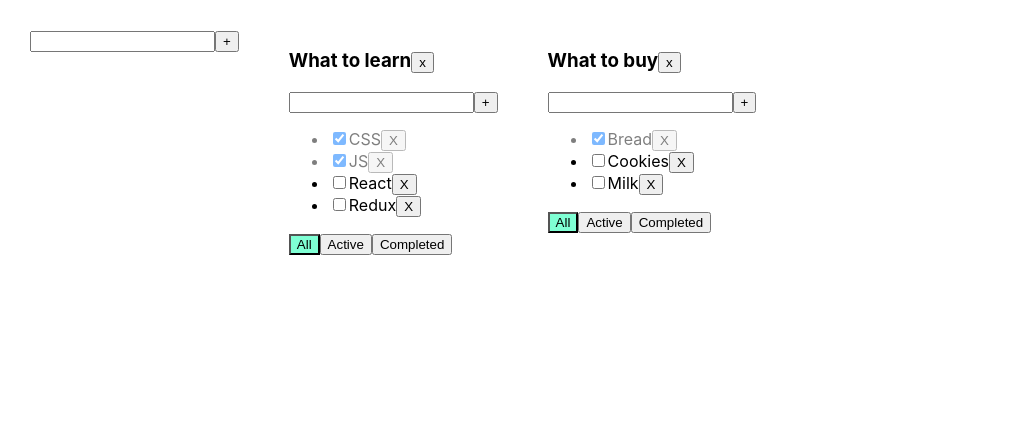
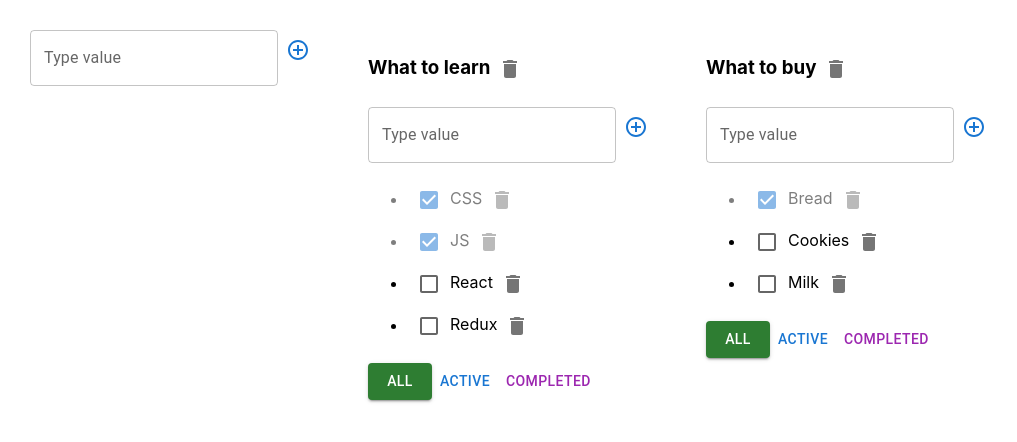
Before and after one commit to kholiavkoi/todolist-ts, a React (Create React App) app: page / in a window 1280 px wide. Shown: the top 442 px of the page, without its empty margins (0-1017 px from the left). Built offline with nearby package versions, Linux system fonts and the light colour scheme.

Commit message:
added mui

```diff
--- a/src/AddItemForm.tsx
+++ b/src/AddItemForm.tsx
@@ -1,4 +1,6 @@
 import React, { ChangeEvent, KeyboardEvent, useState } from "react";
+import { IconButton, TextField } from "@mui/material";
+import AddCircleOutlineIcon from '@mui/icons-material/AddCircleOutline';
 
 type AddItemFormPropsType = {
 	addItem: (title: string) => void
@@ -35,12 +37,16 @@ export function AddItemForm({ addItem }: AddItemFormPropsType) {
 
 	return (
 		<div>
-			<input className={error ? 'error' : ''}
-			       value={newTaskTitle}
-			       onKeyDown={onKeyDownHandler}
-			       onChange={onChangeHandle} />
-			<button onClick={handleAddTask}>+</button>
-			{error && <div className='error-message'>{error}</div>}
+			<TextField error={!!error}
+			           variant='outlined'
+					       value={newTaskTitle}
+			           label='Type value'
+			           helperText={error}
+					       onKeyDown={onKeyDownHandler}
+					       onChange={onChangeHandle} />
+			<IconButton onClick={handleAddTask} color='primary'>
+				<AddCircleOutlineIcon />
+			</IconButton>
 		</div>
 	)
 }
--- a/src/EditableSpan.tsx
+++ b/src/EditableSpan.tsx
@@ -1,4 +1,5 @@
 import React, { ChangeEvent, useState } from "react";
+import { TextField } from "@mui/material";
 
 type EditableSpanPropsType = {
 	title: string,
@@ -24,7 +25,7 @@ export function EditableSpan(props: EditableSpanPropsType) {
 	}
 
 	return editMode ?
-		<input type="text" value={title} onChange={onChangeTitleHandler} onBlur={activateViewMode} autoFocus />
+		<TextField variant="standard" type="text" value={title} onChange={onChangeTitleHandler} onBlur={activateViewMode} autoFocus />
 		:
 		<span onDoubleClick={activateEditMode}>{props.title}</span>
 }
--- a/src/Todolist.tsx
+++ b/src/Todolist.tsx
@@ -2,6 +2,8 @@ import React, { ChangeEvent } from "react";
 import { FilterValuesType } from "./App";
 import { AddItemForm } from "./AddItemForm";
 import { EditableSpan } from "./EditableSpan";
+import DeleteIcon from '@mui/icons-material/Delete';
+import { Button, Checkbox, IconButton } from "@mui/material";
 
 export type TaskType = {
 	id: string
@@ -63,7 +65,9 @@ export function Todolist({
 		<div>
 			<h3>
 				<EditableSpan title={title} onChange={changeTodolistTitle} />
-				<button onClick={removeTodo}>x</button>
+				<IconButton onClick={removeTodo}>
+					<DeleteIcon />
+				</IconButton>
 			</h3>
 			<AddItemForm addItem={addNewTask} />
 			<ul>
@@ -81,23 +85,25 @@ export function Todolist({
 					}
 
 					return <li className={task.isDone ? 'is-done' : ''} key={task.id}>
-						<input type="checkbox"
+						<Checkbox
 						       onChange={onChangeStatusHandler}
 						       checked={task.isDone} />
 						<EditableSpan title={task.title} onChange={onChangeTitleHandler} />
-						<button onClick={onRemoveHandler}>X</button>
+						<IconButton onClick={onRemoveHandler}>
+							<DeleteIcon />
+						</IconButton>
 					</li>
 				})}
 
 			</ul>
 
 			<div>
-				<button className={filter === 'all' ? 'active-filter' : ''} onClick={onAllClickHandler}>All</button>
-				<button className={filter === 'active' ? 'active-filter' : ''} onClick={onActiveClickHandler}>Active
-				</button>
-				<button className={filter === 'completed' ? 'active-filter' : ''}
+				<Button variant={filter === 'all' ? 'contained' : 'text'} color='success' onClick={onAllClickHandler}>All</Button>
+				<Button color='primary' variant={filter === 'active' ? 'contained' : 'text'} onClick={onActiveClickHandler}>Active
+				</Button>
+				<Button color='secondary' variant={filter === 'completed' ? 'contained' : 'text'}
 				        onClick={onCompletedClickHandler}>Completed
-				</button>
+				</Button>
 			</div>
 		</div>
 	)
```
Also changed, not shown: package.json (+4 -6 lines), 2 other files (tests, documents, lock files or other folders).
